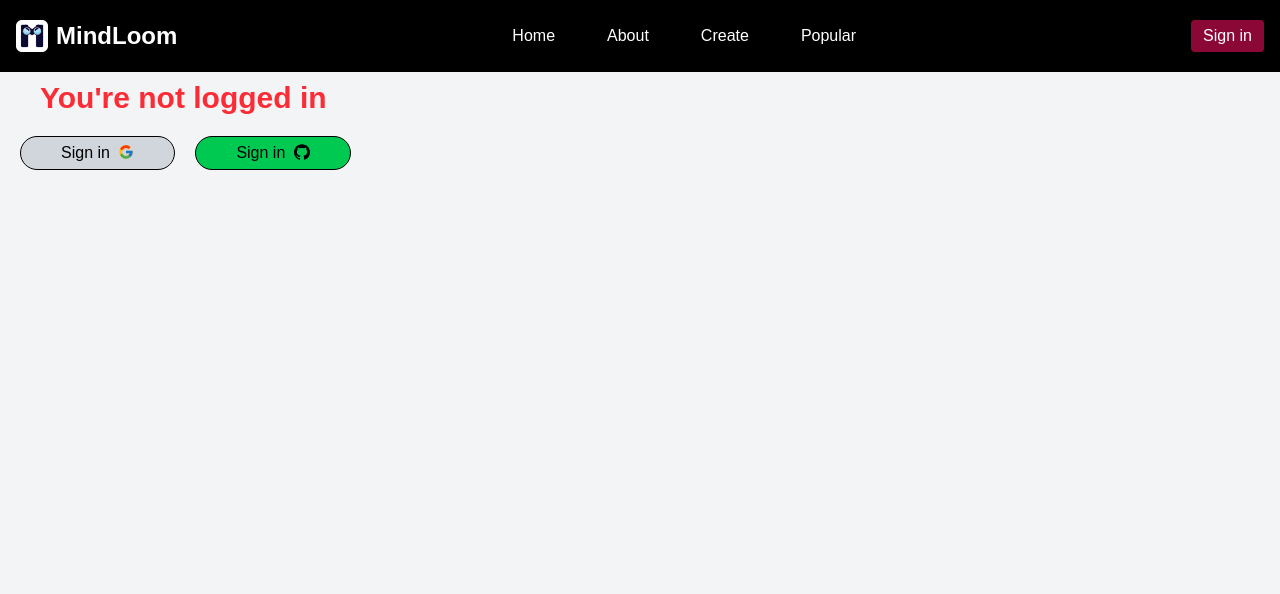
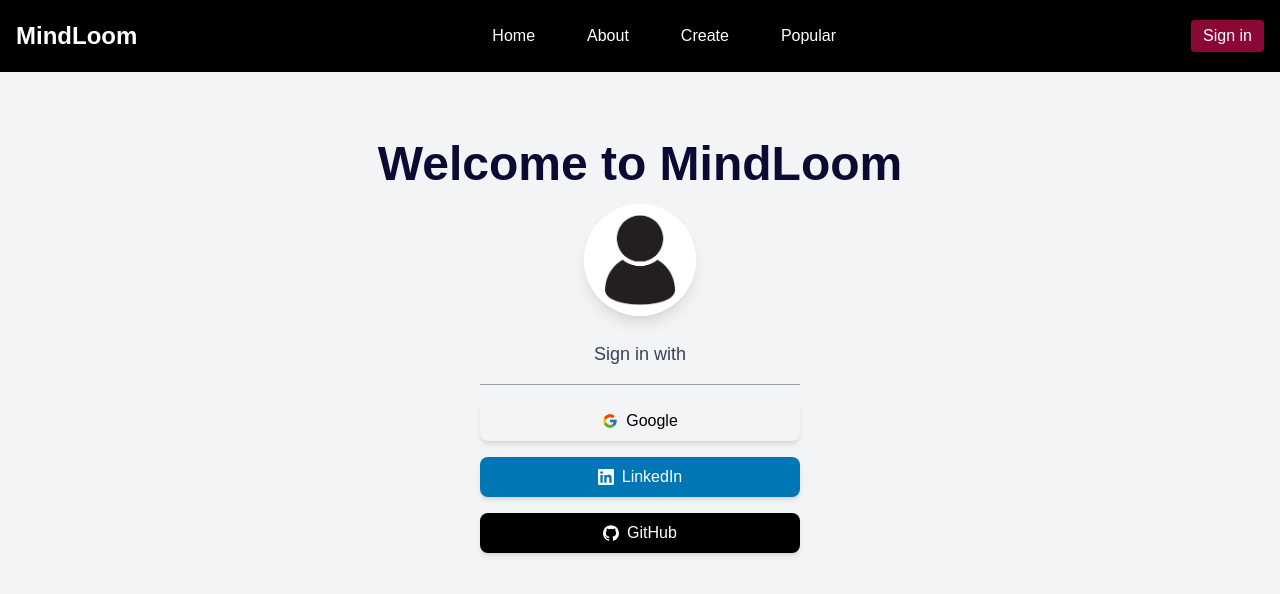
Before and after one commit to Bhargav00007/MindLoom-Dev, a Next.js app: page /signin in a window 1280 px wide. Shown: the top 594 px of the page. Built offline with nearby package versions, Linux system fonts and the light colour scheme; no server answers.

Commit message:
Ne sigin page

```diff
--- a/components/Dashboard.tsx
+++ b/components/Dashboard.tsx
@@ -3,49 +3,74 @@
 import { signIn, signOut, useSession } from "next-auth/react";
 import React from "react";
 import { FcGoogle } from "react-icons/fc";
-import { SiGithub } from "react-icons/si";
+import { SiGithub, SiLinkedin } from "react-icons/si";
 
 const Dashboard = () => {
   const { data: session } = useSession();
 
   return (
-    <div className="px-5 ">
+    <div className="flex flex-col items-center justify-center mt-20 px-4 text-center">
       {session ? (
         <>
           <img
-            src={session.user?.image as string}
-            className="rounded-full h-20 w-20 border"
-          ></img>
-          <h1 className="lg:text-3xl text-2xl text-green-500 font-bold">
+            src={(session.user?.image as string) || "/profileimage.jpg"}
+            alt="Profile"
+            className="rounded-full h-24 w-24 border mb-4 object-cover"
+            onError={(e) => {
+              const target = e.currentTarget;
+              target.onerror = null;
+              target.src = "/profileimage.jpg";
+            }}
+          />
+          <h1 className="text-2xl lg:text-3xl font-bold text-green-500 mb-2">
             Hey There, {session.user?.name}
           </h1>
-          <p className="lg:text-2xl text-xl font-semibold">
+          <p className="text-lg lg:text-xl font-medium text-gray-700 mb-4">
             {session.user?.email}
           </p>
           <button
             onClick={() => signOut()}
-            className="border  bg-rose-400 px-5 py-1 my-2 hover:bg-transparent transition-all duration-300 rounded-lg"
+            className="px-6 py-2 bg-rose-500 text-white rounded-lg hover:bg-rose-600 transition-all"
           >
             Sign Out
           </button>
         </>
       ) : (
         <>
-          <h1 className="lg:text-3xl text-2xl text-red-500  font-bold m-5">
-            You&apos;re not logged in
+          <h1 className="text-4xl lg:text-5xl font-bold text-[#0B0A32] mb-4">
+            Welcome to MindLoom
           </h1>
-          <div className="flex space-x-5">
+          <img
+            src="/profileimage.jpg"
+            alt="Profile Placeholder"
+            className="h-28 w-28 rounded-full shadow-lg mb-6"
+          />
+          <div className="space-y-4 w-full max-w-xs">
+            <p className="text-lg text-gray-700">Sign in with</p>
+            <hr className="text-gray-400" />
+
             <button
               onClick={() => signIn("google")}
-              className="border  rounded-full px-10 py-1 bg-gray-300 hover:bg-gray-100 transition-all duration-300"
+              className="w-full flex items-center justify-center px-6 py-2 bg-gray-100 shadow-md rounded-lg hover:bg-gray-200 transition-all"
             >
-              Sign in <FcGoogle className="inline-flex ml-1 mb-1" />
+              <FcGoogle className="mr-2" />
+              Google
             </button>
+
+            <button
+              onClick={() => signIn("linkedin")}
+              className="w-full flex items-center justify-center px-6 py-2 bg-[#0077b5] text-white shadow-md rounded-lg hover:bg-[#005f91] transition-all"
+            >
+              <SiLinkedin className="mr-2" />
+              LinkedIn
+            </button>
+
             <button
               onClick={() => signIn("github")}
-              className="border  rounded-full bg-green-500 px-10 py-1 hover:bg-gray-100 transition-all duration-300"
+              className="w-full flex items-center justify-center px-6 py-2 bg-black text-white shadow-md rounded-lg hover:bg-black/80 transition-all"
             >
-              Sign in <SiGithub className="inline-flex ml-1 mb-1" />
+              <SiGithub className="mr-2" />
+              GitHub
             </button>
           </div>
         </>
--- a/components/Navbar.tsx
+++ b/components/Navbar.tsx
@@ -39,7 +39,7 @@ export const Navbar = () => {
       <div className="max-w-screen-xl mx-auto flex flex-wrap items-center justify-between p-4">
         {/* Logo + Brand */}
         <Link href="/" className="flex items-center">
-          <img src="/logo.png" alt="logo" className="h-8 w-8 mr-2" />
+          {/* <img src="/logo.png" alt="logo" className="h-8 w-8 mr-2" /> */}
           <span className="text-2xl font-semibold text-white font-poppins">
             MindLoom
           </span>
--- a/src/app/layout.tsx
+++ b/src/app/layout.tsx
@@ -21,6 +21,9 @@ const geistMono = Geist_Mono({
 export const metadata: Metadata = {
   title: "MindLoom",
   description: "Generated by create next app",
+  icons: {
+    icon: "/logo.ico",
+  },
 };
 
 export default function RootLayout({
```
Also changed, not shown: 1 other file (tests, documents, lock files or other folders).
